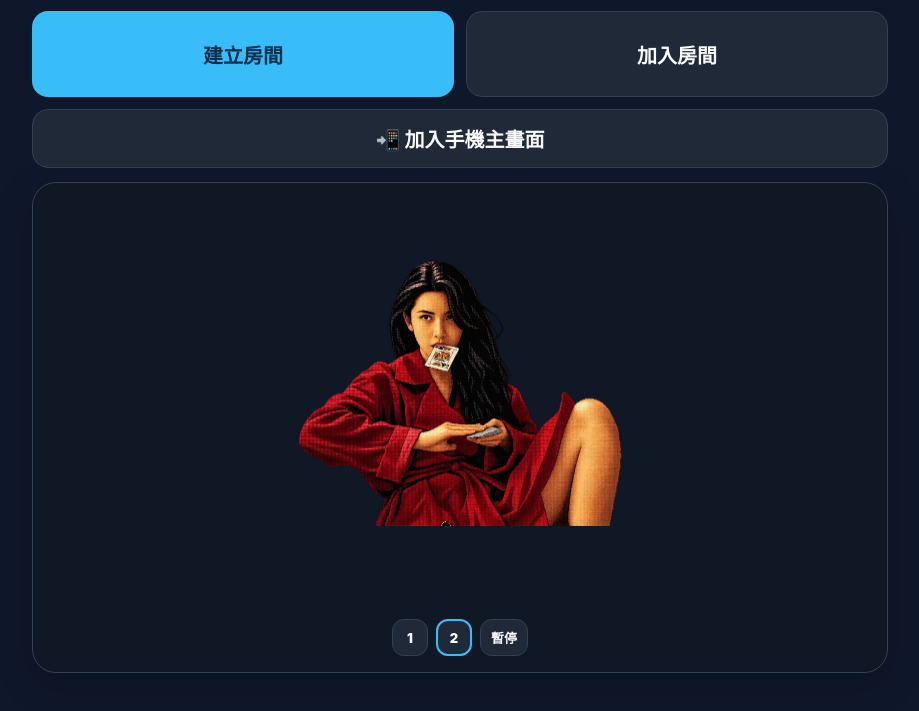
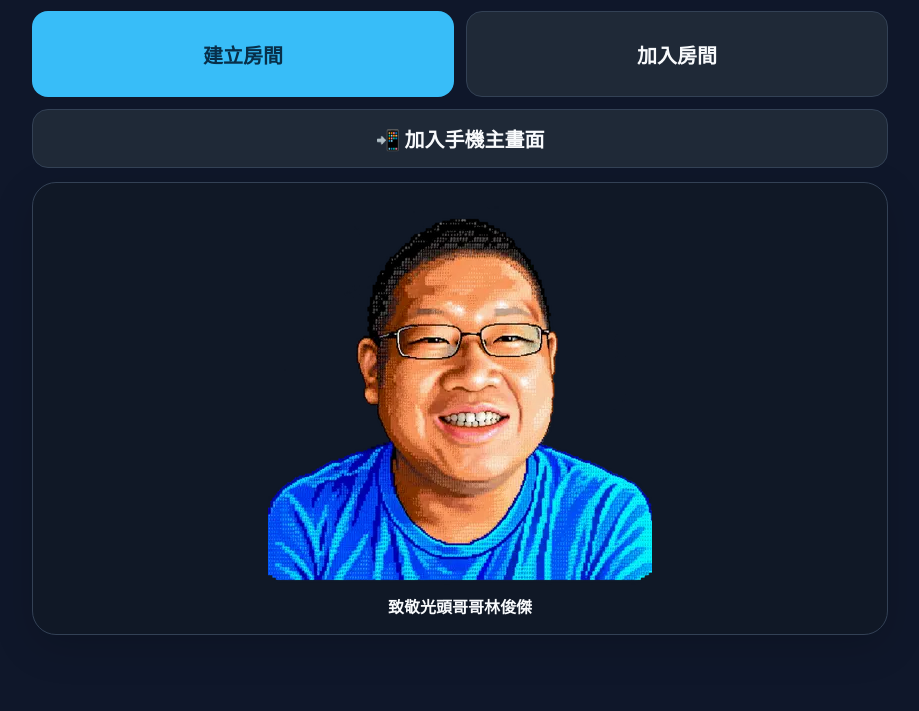
Before and after one commit to t01n9y0/TeamU_Project, a plain HTML site: page scorezero/index.html in a window 1280 px wide. Shown: the part 125-836 px from the top of the page, without its empty margins (180-1099 px from the left). Drawn offline with Linux system fonts and the light colour scheme.

Commit message:
Randomize ScoreZero entrance art and enlarge Haitang portrait

```diff
--- a/scorezero/app.js
+++ b/scorezero/app.js
@@ -232,53 +232,32 @@ function animateScores(){
 
 const entranceArtwork = [
   {src:'tribute.webp?v=2', alt:'PTT 看板字元風的光頭哥哥畫像', width:384, height:384, title:'光頭哥哥', caption:'致敬光頭哥哥林俊傑'},
-  {src:'poker-portrait.webp', alt:'PTT 看板字元風的紅衣女子持牌畫像', width:768, height:541, title:'紅衣女子', caption:''}
+  {src:'poker-portrait.webp', alt:'PTT 看板字元風的海棠小姐持牌畫像', width:768, height:541, title:'海棠小姐', caption:''}
 ];
-const entranceMotion = window.matchMedia('(prefers-reduced-motion: reduce)');
-let entranceSlide = 1;
-let entrancePaused = entranceMotion.matches;
-let entranceTimer;
+function randomEntranceSlide(exclude){
+  const candidates=entranceArtwork.map((_,i)=>i).filter(i=>i!==exclude);
+  return candidates[Math.floor(Math.random()*candidates.length)];
+}
+let entranceSlide = randomEntranceSlide();
+function entranceArtworkLabel(){
+  return `入口看板：${entranceArtwork[entranceSlide].title}，點選換圖`;
+}
 function entranceArtworkView(){
-  return `<section class="intro classic entranceArtwork" aria-label="入口看板輪播">
-    <div class="entranceArtworkStage">${entranceArtwork.map((art,i)=>`<img data-entrance-image="${i}" src="${art.src}" alt="${art.alt}" width="${art.width}" height="${art.height}" ${i===entranceSlide?'':'hidden'}>`).join('')}</div>
-    <div class="entranceArtworkCaption">${entranceArtwork.map((art,i)=>`<span data-entrance-caption="${i}" ${i===entranceSlide?'':'hidden'}>${art.caption}</span>`).join('')}</div>
-    <div class="entranceArtworkControls">
-      ${entranceArtwork.map((art,i)=>`<button class="secondary small" type="button" data-entrance-slide="${i}" aria-label="顯示${art.title}看板" aria-pressed="${i===entranceSlide}">${i+1}</button>`).join('')}
-      <button class="secondary small" type="button" id="entrancePlayback">${entrancePaused?'播放':'暫停'}</button>
-    </div>
-  </section>`;
-}
-function showEntranceSlide(index){
-  entranceSlide = index;
-  $$('[data-entrance-image]').forEach(image=>{image.hidden=Number(image.dataset.entranceImage)!==index;});
-  $$('[data-entrance-caption]').forEach(caption=>{caption.hidden=Number(caption.dataset.entranceCaption)!==index;});
-  $$('[data-entrance-slide]').forEach(button=>button.setAttribute('aria-pressed',String(Number(button.dataset.entranceSlide)===index)));
-}
-function scheduleEntranceArtwork(){
-  clearTimeout(entranceTimer);
-  if(state.screen!=='home'||state.modal||state.loading||document.hidden||entrancePaused) return;
-  entranceTimer=setTimeout(()=>{
-    showEntranceSlide((entranceSlide+1)%entranceArtwork.length);
-    scheduleEntranceArtwork();
-  },6500);
+  return `<button class="intro classic entranceArtwork" type="button" id="entranceArtwork" aria-label="${entranceArtworkLabel()}">
+    <span class="entranceArtworkStage">${entranceArtwork.map((art,i)=>`<img data-entrance-image="${i}" src="${art.src}" alt="${art.alt}" width="${art.width}" height="${art.height}" ${i===entranceSlide?'':'hidden'}>`).join('')}</span>
+    <span class="entranceArtworkCaption">${entranceArtwork[entranceSlide].caption}</span>
+  </button>`;
 }
 function bindEntranceArtwork(){
-  const playback=$('#entrancePlayback');
-  if(playback){
-    const updatePlayback=()=>{
-      playback.textContent=entrancePaused?'播放':'暫停';
-      scheduleEntranceArtwork();
-    };
-    playback.onclick=()=>{entrancePaused=!entrancePaused;updatePlayback();};
-    $$('[data-entrance-slide]').forEach(button=>button.onclick=()=>{
-      entrancePaused=true;
-      showEntranceSlide(Number(button.dataset.entranceSlide));
-      updatePlayback();
-    });
-  }
-  scheduleEntranceArtwork();
+  const tile=$('#entranceArtwork');
+  if(!tile) return;
+  tile.onclick=()=>{
+    entranceSlide=randomEntranceSlide(entranceSlide);
+    tile.querySelectorAll('[data-entrance-image]').forEach((image,i)=>{image.hidden=i!==entranceSlide;});
+    tile.querySelector('.entranceArtworkCaption').textContent=entranceArtwork[entranceSlide].caption;
+    tile.setAttribute('aria-label',entranceArtworkLabel());
+  };
 }
-document.addEventListener('visibilitychange',scheduleEntranceArtwork);
 
 const views = {
   home(){ const last=localStorage.getItem(LAST_ROOM_KEY)||''; return `<div class="hero"><div class="brand">ScoreZero 撲克記分板</div><div class="version">本次版本: ${VERSION}</div></div><div class="homeButtons"><button data-act="createSetup">建立房間</button><button class="secondary" data-act="joinSetup">加入房間</button>${last?`<button class="secondary wide" data-act="returnRoom">返回房間 ${esc(last)}</button>`:''}<button class="secondary wide" data-act="installApp">📲 加入手機主畫面</button></div>${entranceArtworkView()}`; },
--- a/scorezero/index.html
+++ b/scorezero/index.html
@@ -10,10 +10,10 @@
   <meta name="apple-mobile-web-app-status-bar-style" content="black-translucent">
   <link rel="apple-touch-icon" href="icon.png?v=beta14">
   <link rel="manifest" href="manifest.json?v=beta14">
-  <link rel="stylesheet" href="style.css?v=beta14-carousel">
+  <link rel="stylesheet" href="style.css?v=beta14-art">
 </head>
 <body>
   <div id="app"><div class="bootSplash"><div class="bootCard"><div class="bootIcon">♠</div><div class="bootTitle">ScoreZero</div><div class="bootSub">撲克記分板啟動中</div><div class="bootBar"><span></span></div></div></div></div>
-  <script type="module" src="app.js?v=beta14-carousel"></script>
+  <script type="module" src="app.js?v=beta14-art"></script>
 </body>
 </html>
--- a/scorezero/style.css
+++ b/scorezero/style.css
@@ -169,37 +169,39 @@ body:has(.niuOverlay) .toast { z-index: 55; }
 }
 
 .entranceArtwork {
+  display: block;
+  width: 100%;
+  padding-inline: 6px;
+  color: var(--text);
   text-align: center;
+  touch-action: manipulation;
 }
 .entranceArtworkStage {
-  width: min(100%, 384px);
-  aspect-ratio: 1;
+  display: grid;
+  place-items: center;
+  width: min(100%, 552px);
+  aspect-ratio: 768 / 541;
   margin: 0 auto;
 }
 .entranceArtworkStage img {
   display: block;
   width: 100%;
-  height: 100%;
-  object-fit: contain;
+  height: auto;
+}
+.entranceArtworkStage img[data-entrance-image="0"] {
+  /* Keep the square portrait at 384px when the wide portrait reaches 552px. */
+  width: 69.5652%;
 }
 .entranceArtwork [hidden] {
   display: none;
 }
 .entranceArtworkCaption {
+  display: block;
   min-height: 1.5em;
-  margin-block: 6px;
+  margin-top: 6px;
   font-weight: 800;
 }
-.entranceArtworkControls {
-  display: flex;
-  justify-content: center;
-  gap: 8px;
+.entranceArtwork:focus-visible {
+  outline: 2px solid var(--accent);
+  outline-offset: 3px;
 }
-.entranceArtworkControls button {
-  min-width: 36px;
-  min-height: 36px;
-}
-.entranceArtworkControls button[aria-pressed="true"] {
-  outline: 2px solid var(--accent);
-  outline-offset: -2px;
-}
--- a/scorezero/sw.js
+++ b/scorezero/sw.js
@@ -1,5 +1,5 @@
-const CACHE_NAME = 'scorezero-beta14-carousel';
-const FILES = ['./','./index.html','./style.css?v=beta14-carousel','./app.js?v=beta14-carousel','./niuniu.js?v=beta14','./manifest.json?v=beta14','./icon.png','./icon.png?v=beta14','./tribute.webp?v=2','./poker-portrait.webp'];
+const CACHE_NAME = 'scorezero-beta14-art';
+const FILES = ['./','./index.html','./style.css?v=beta14-art','./app.js?v=beta14-art','./niuniu.js?v=beta14','./manifest.json?v=beta14','./icon.png','./icon.png?v=beta14','./tribute.webp?v=2','./poker-portrait.webp'];
 self.addEventListener('install', e => {
   self.skipWaiting();
   e.waitUntil(caches.open(CACHE_NAME).then(c => c.addAll(FILES)));
```
